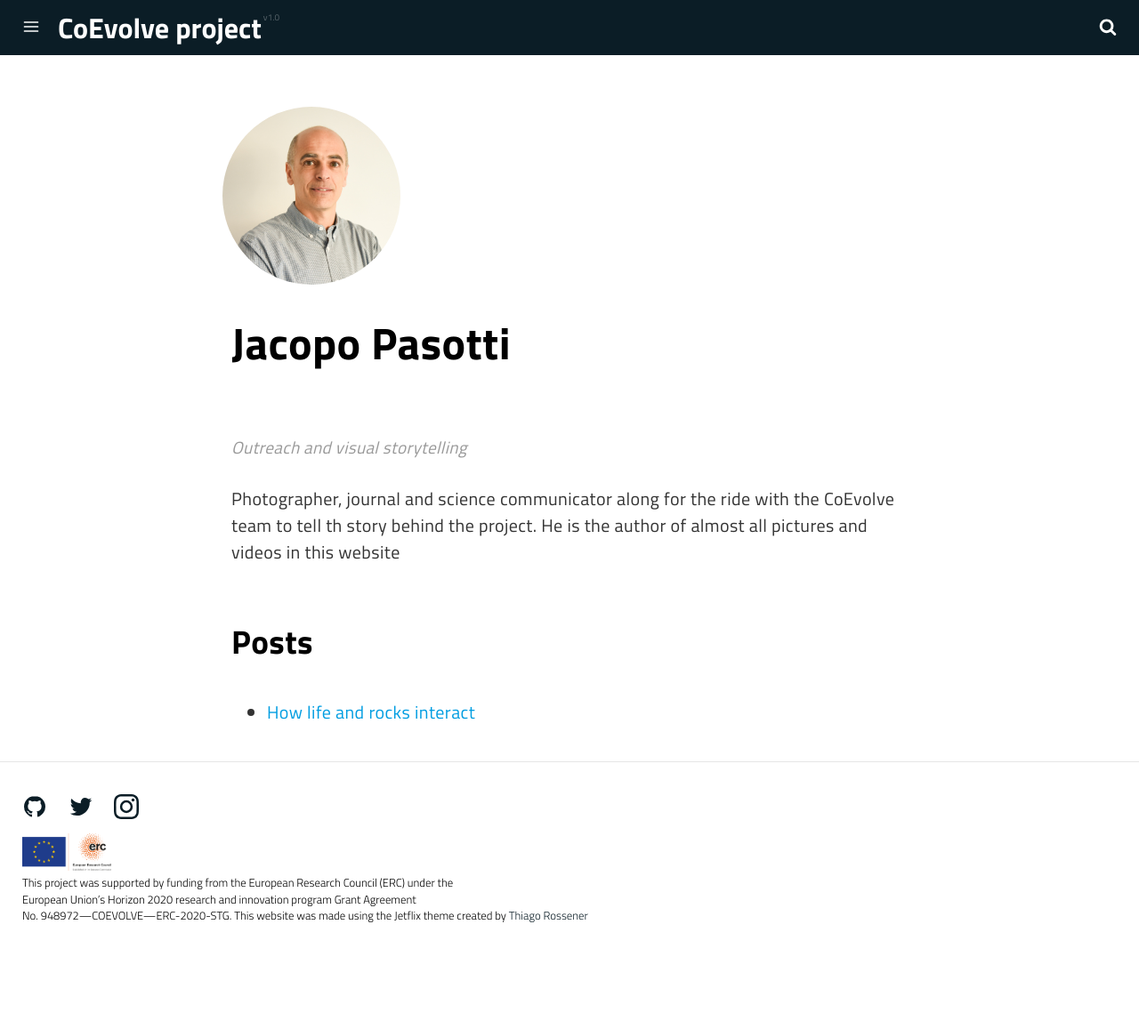
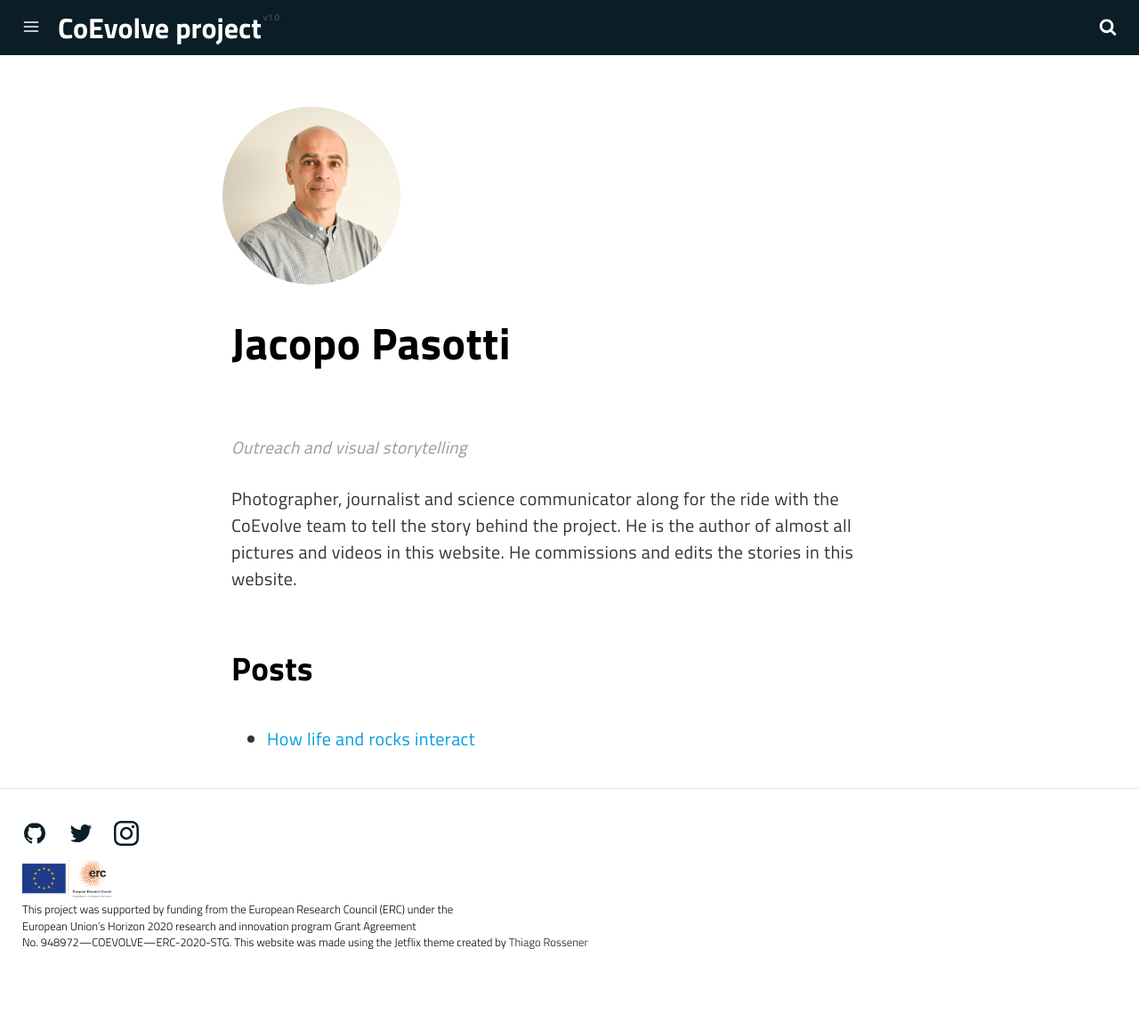
Before and after one commit to dgiovannelli/coevolve_website, a Jekyll site: the page built from _authors/jacopopasotti.md, in a window 1280 px wide and 1387 px high. Shown: the part 100-1257 px from the top of the window at 89% size. Built offline with Jekyll 4.4.1, drawn with Linux system fonts in a browser that asks for light colours; a script that is not in the unit is left out; grey boxes are pictures that could not be loaded.

Commit message:
Update jacopopasotti.md

```diff
--- a/_authors/jacopopasotti.md
+++ b/_authors/jacopopasotti.md
@@ -4,7 +4,7 @@ photo: /assets/img/teampic/jp.jpg
 name: jacopopasotti
 display_name: Jacopo Pasotti
 position: Outreach and visual storytelling
-bio: Photographer, journal and science communicator along for the ride with the CoEvolve team to tell th story behind the project. He is the author of almost all pictures and videos in this website
+bio: Photographer, journalist and science communicator along for the ride with the CoEvolve team to tell the story behind the project. He is the author of almost all pictures and videos in this website. He commissions and edits the stories in this website.
 twitter_username: jacopaso
 instagram_username: jacopaso
 ---
```
